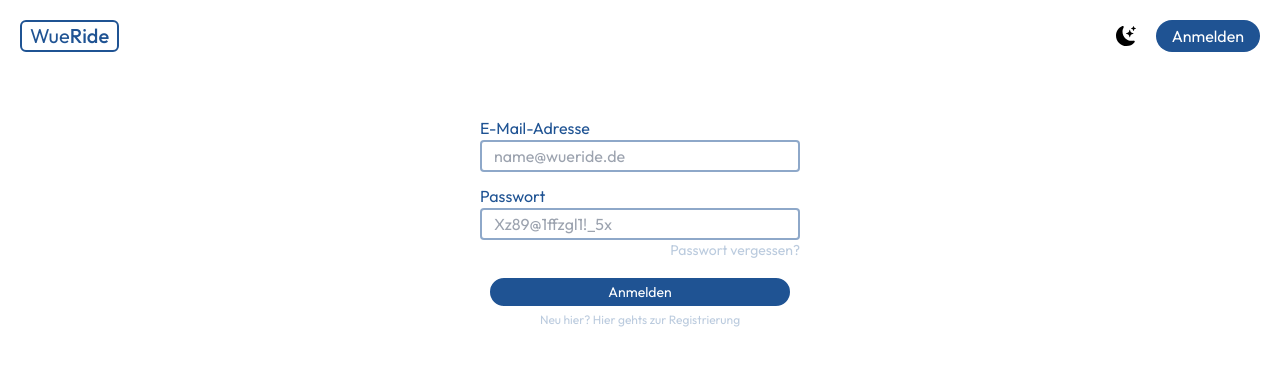
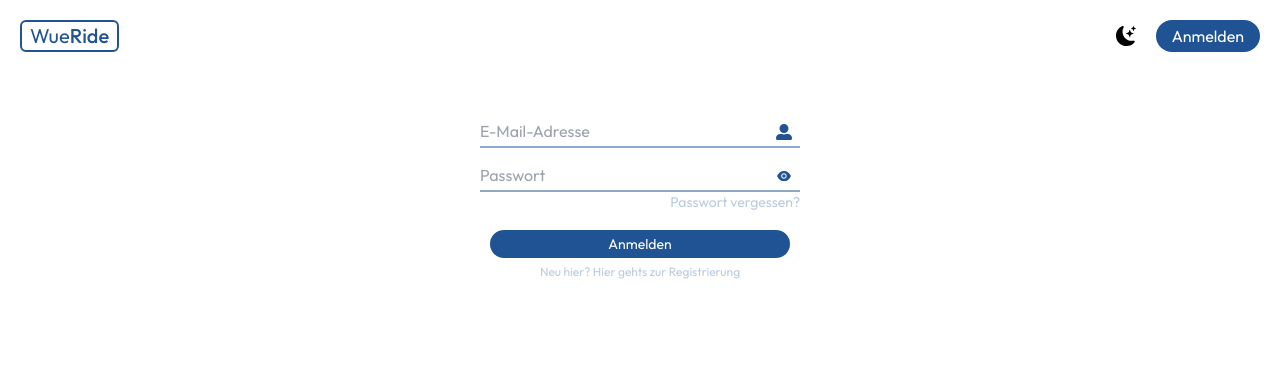
Before and after one commit to GG8000/wueride, a Next.js app: page /signup in a window 1280 px wide. Shown: the top 366 px of the page. Built offline with nearby package versions, Linux system fonts and the light colour scheme.

Commit message:
changed textfield and added icons to textfield

```diff
--- a/components/textfield.jsx
+++ b/components/textfield.jsx
@@ -1,51 +1,62 @@
 import Script from 'next/script';
+import {FaUserAlt} from 'react-icons/fa';
+import {AiFillEyeInvisible} from 'react-icons/ai';
+import {AiFillEye} from 'react-icons/ai';
+import { useState } from 'react';
+
+
 //props: id type label placeholder width
-export default function TextField(props) {
+export default function TextField({id, type, label, icon}) {
 
-    if(props.width == "full")
-    {
+    const [showPassword, setShowPassword] = useState(false);
+
+    const togglePassword = () => {
+        setShowPassword(current => !current);
+    }
+
+
+    switch (icon) {
+        case "user":
+            icon = <FaUserAlt className='disabled'/>
+            break;
+        case "pw":
+            if(showPassword) {
+                icon = <AiFillEyeInvisible/>
+                type ="text"
+            }
+            else {
+                icon = <AiFillEye/>
+                type = "password"
+            }
+
+            break;
+        default:
+            icon = <FaUserAlt/>
+            break;
+    }
+
+
+
     return(
         <div>
             <div className="flex justify-center font-outfit">
-                    <div className="form-floating mb-3 w-80">
-                        <label for={props.id} className="text-primary">{props.label}</label>
-                        <input type={props.type} className="form-control
+                <div className="form-floating mb-3 w-80 relative">
+                    <button onClick={togglePassword} className='text-primary absolute right-2 top-2 '>
+                        {icon}
+                    </button>
+                    <input type={type} className='form-control
                     block
-                        px-3
+                    py-1.5
                     w-full
-                        py-1.5
                     h-8
                     text-opacity-80
                     text-primary
                     focus:text-primary
                     bg-white bg-clip-padding
-                        border-2 border-primary border-opacity-50
-                        rounded" id={props.id} placeholder={props.placeholder}/>
+                    border-b-2 border-primary border-opacity-50' id={id} placeholder={label}/>
+
                 </div>
             </div>
         </div>
     )
-    } else {
-        return(
-            <div>
-                <div className="flex justify-center font-outfit">
-                    <div className="form-floating mb-3 w-80">
-                        <label for={props.id} className="text-primary">{props.label}</label>
-                        <input type={props.type} className="form-control
-                        block
-                        px-3
-                        w-1/2
-                        py-1.5
-                        h-8
-                        text-opacity-80
-                        text-primary
-                        focus:text-primary
-                        bg-white bg-clip-padding
-                        border-2 border-primary border-opacity-50
-                        rounded" id={props.id} placeholder={props.placeholder}/>
-                    </div>
-                </div>
-            </div>
-        )
-    }
 };
--- a/pages/rideoffer.jsx
+++ b/pages/rideoffer.jsx
@@ -3,6 +3,7 @@ import Button from "../components/button";
 import Link from "next/link";
 
 export default function RideOffer() {
+
     return(
         <div className="font-outfit">
             <NavBar/>
--- a/pages/ridesearch.jsx
+++ b/pages/ridesearch.jsx
@@ -1,11 +1,14 @@
 import Button from "../components/button";
 import NavBar from "../components/navbar";
 import TextField from "../components/textfield";
-import {useState} from 'react';
+import { useState } from 'react';
 import Link from 'next/link';
 
 export default function RideSearch() {
 
+    const [inputFields, setInputFields] = useState([
+        {startpoint: "", endpoint: "", date:""}
+    ])
     return(
         <div className="font-outfit">
             <NavBar/>
--- a/pages/signup.jsx
+++ b/pages/signup.jsx
@@ -10,8 +10,8 @@ export default function SignUp() {
         <div className="font-outfit">
             <NavBar/>
             <div className="pt-12 w-96 mx-auto">
-                <TextField type="email" label="E-Mail-Adresse" placeholder="name@wueride.de" id="email_input" width="full"/>
-                <TextField type="password" label="Passwort" placeholder="Xz89@1ffzgl1!_5x" id="pw_input" width="full"/>
+                <TextField type="email" label="E-Mail-Adresse" id="email_input" icon="user"/>
+                <TextField type="password" label="Passwort" id="pw_input" icon="pw"/>
                 <div className="text-sm text-primary text-right w-80 mx-auto -mt-3">
                     <Link className=" text-primary text-opacity-30 hover:text-opacity-80" href="/notfound">Passwort vergessen?</Link>
                 </div>
```
Lines whose indentation alone changed are shown as unchanged.
